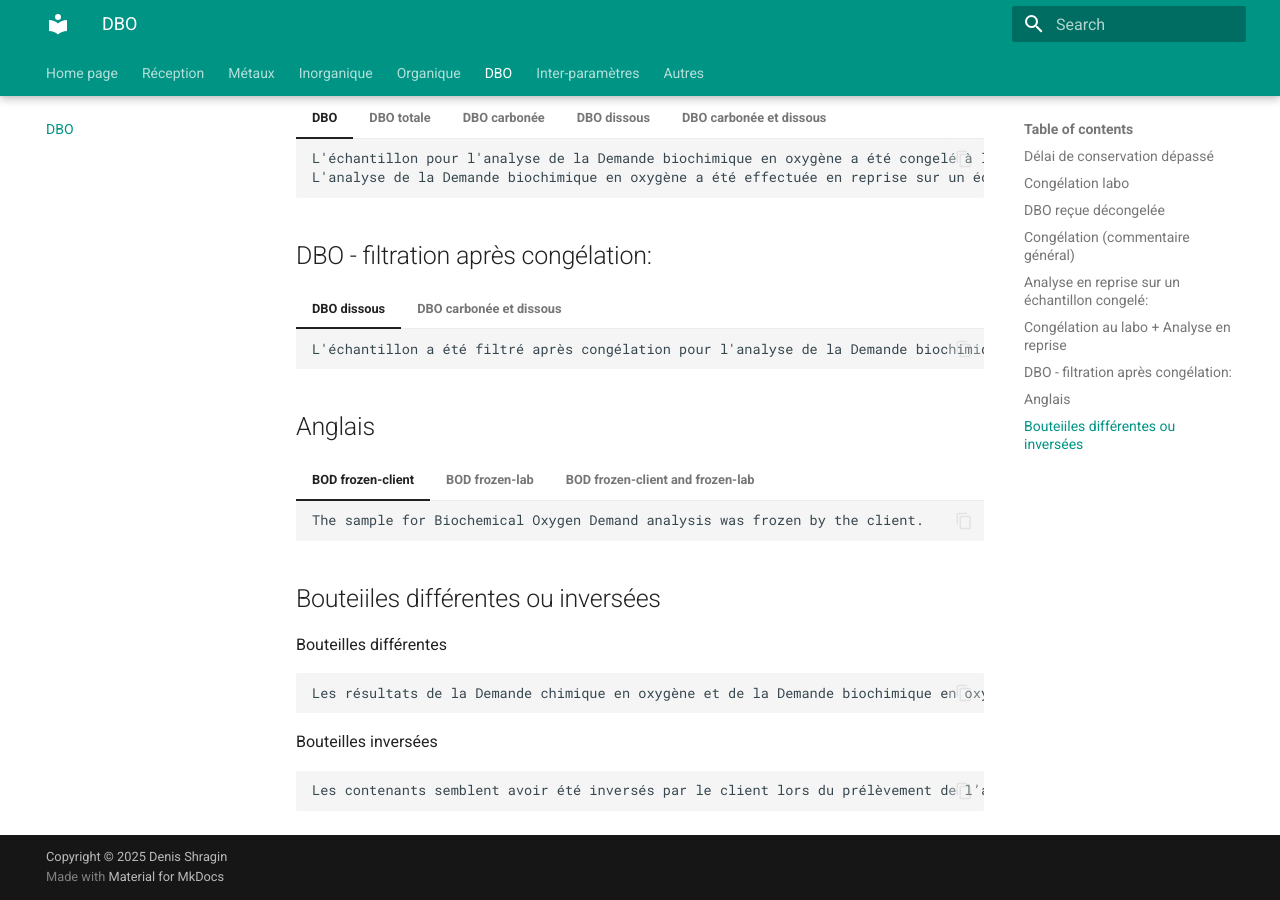
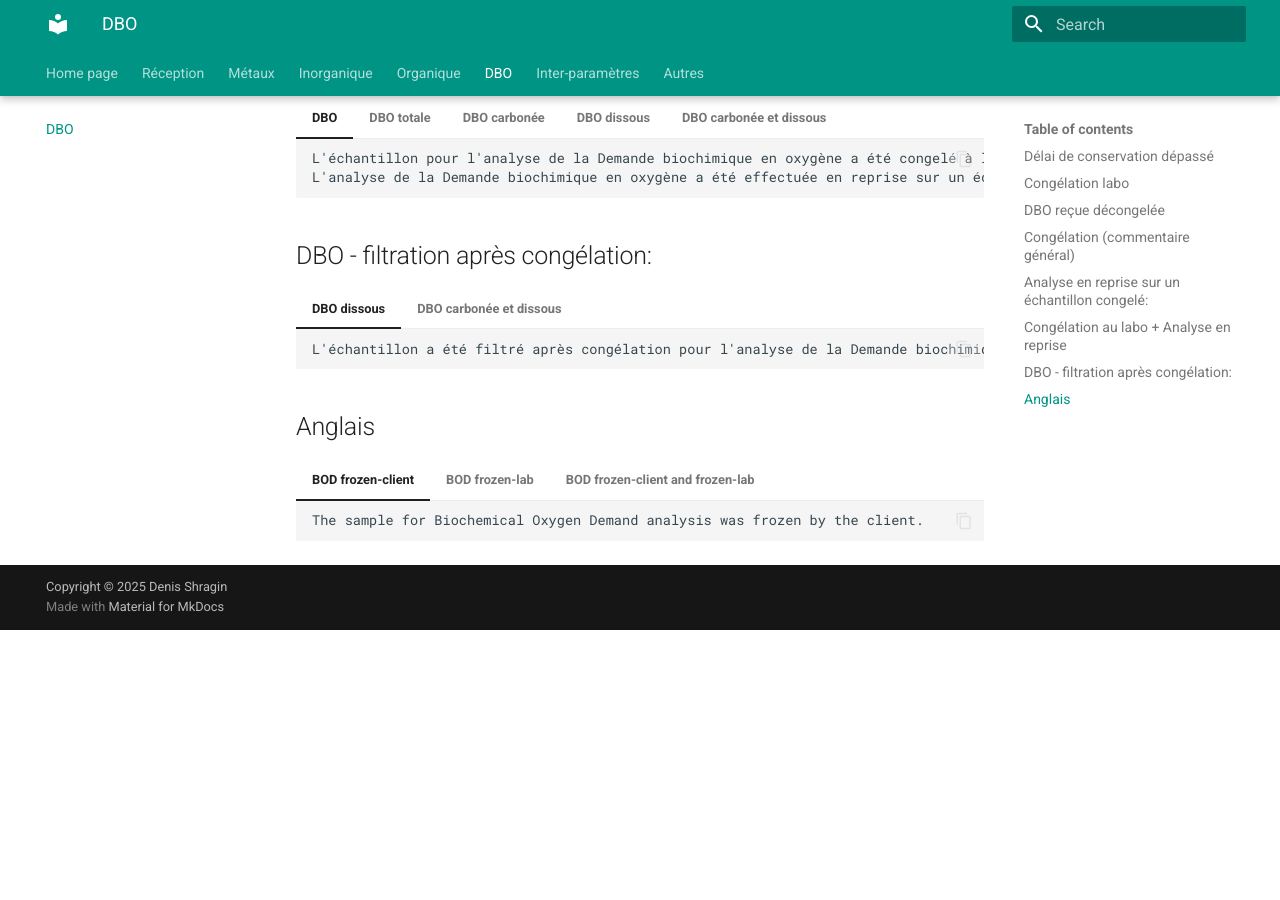
Before and after one commit to denisshragin/chemistry_comments, an MkDocs documentation site: the page built from docs/dbo.md, in a window 1280 px wide and 900 px high, scrolled down 1039 px. Built offline with MkDocs 1.6.1 and Material for MkDocs 9.7.7, drawn with Linux system fonts in a browser that asks for light colours; after the commit the page ends 1669 px from its top, so only the background shows below that.

Commit message:
Some errorrs in dbo.md fixed

````diff
--- a/docs/dbo.md
+++ b/docs/dbo.md
@@ -140,13 +140,3 @@ L'échantillon pour l'analyse de la Demande biochimique en oxygène a été cong
     The sample for Biochemical Oxygen Demand analysis was frozen by the client.
     The sample for Biochemical Oxygen Demand analysis was frozen upon reception at the laboratory.
     ```
-
-## Bouteiiles différentes ou inversées
-Bouteilles différentes
-```
-Les résultats de la Demande chimique en oxygène et de la Demande biochimique en oxygène ne respectent pas les critères de comparaison inter-paramètres. L'apparence de la matrice des deux bouteilles est différente
-```
-Bouteilles inversées
-```
-Les contenants semblent avoir été inversés par le client lors du prélèvement de l’affluent et de l’effluent pour le paramètre de XXX.
-```
````
